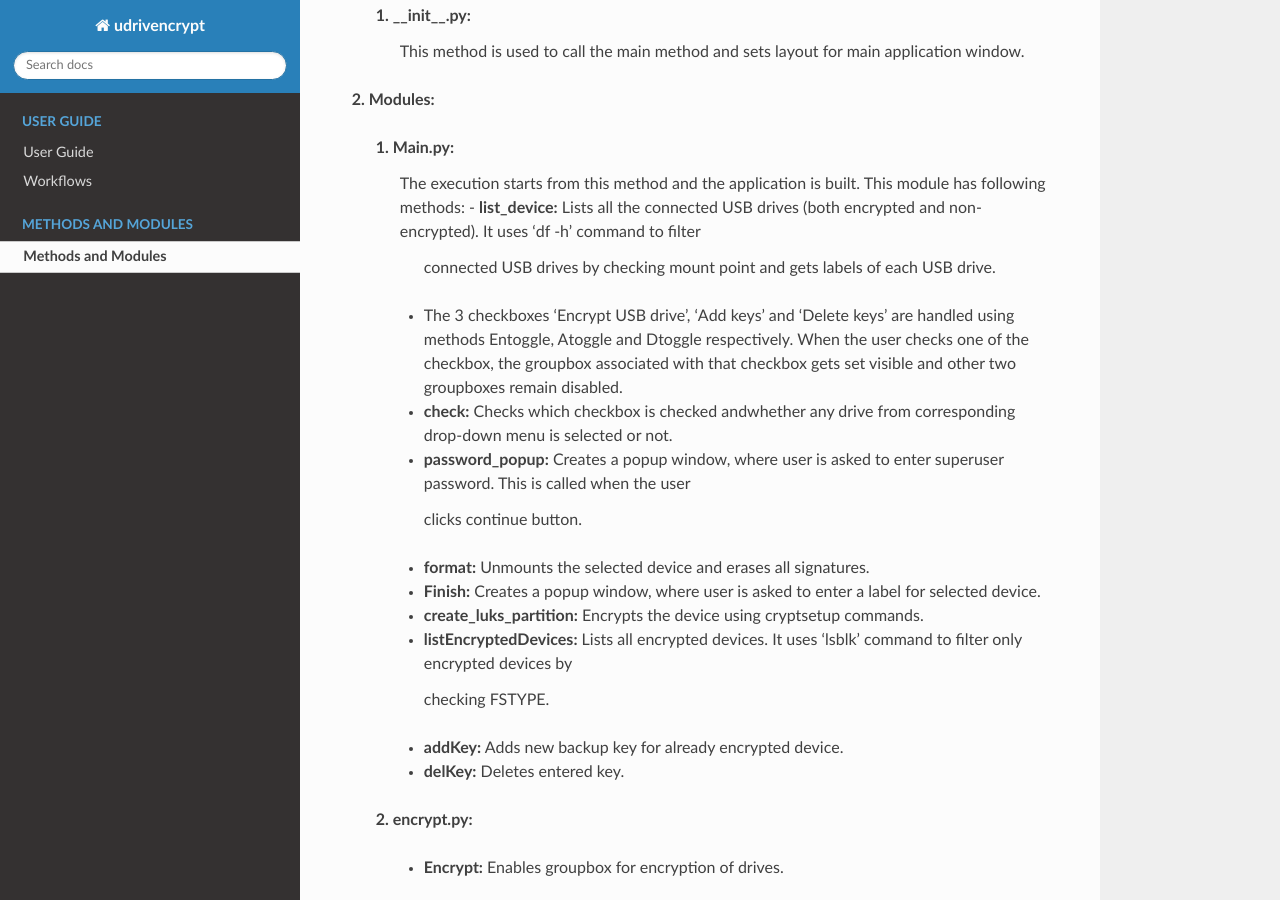
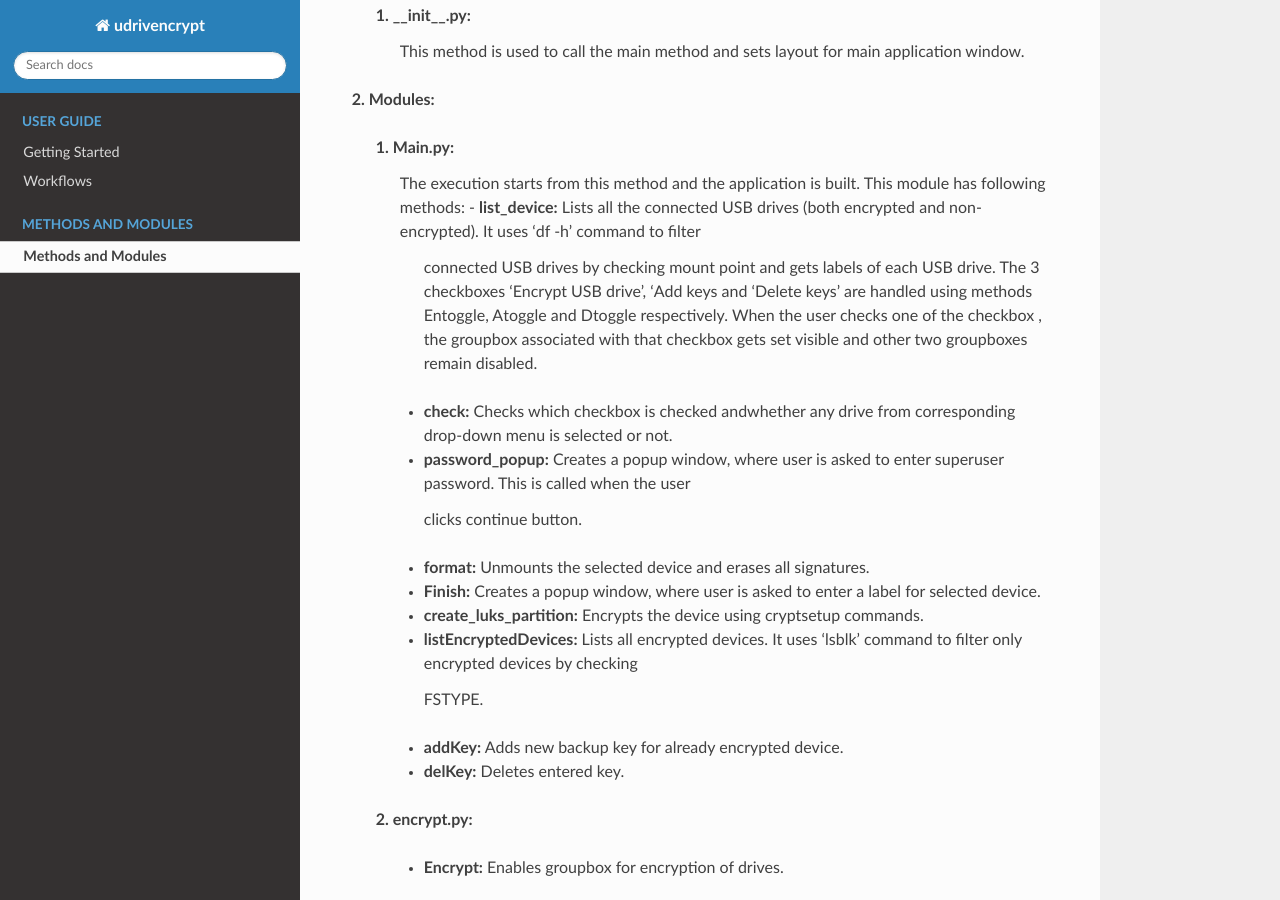
Before and after one commit to udrivencrypt/udrivencrypt, a Sphinx documentation site: the page built from docs/methods.rst, in a window 1280 px wide and 900 px high, scrolled down 324 px. Built offline with Sphinx 7.4.7 and the Read the Docs theme 2.0.0, drawn with Linux system fonts in a browser that asks for light colours; formulas are drawn with MathJax 3.

Commit message:
Updated documentation

```diff
--- a/docs/index.rst
+++ b/docs/index.rst
@@ -6,7 +6,7 @@
 udrivencrypt
 ============
 
-GUI to encrypt USB Drives.
+GUI to encrypt USB drives using LUKS.
 
 
 .. toctree::
--- a/docs/methods.rst
+++ b/docs/methods.rst
@@ -17,10 +17,9 @@ The methods and modules written to develop this GUI are as follows.
                 The execution starts from this method and the application is built.
                 This module has following methods:
                 -  \ **list\_device:** Lists all the connected USB drives (both encrypted and non-encrypted). It uses 'df -h' command to filter
-                  connected USB drives by checking mount point and gets labels of each USB drive.
-                - The 3 checkboxes ‘Encrypt USB drive’, ‘Add keys’ and ‘Delete keys’ are handled using methods Entoggle, Atoggle and Dtoggle
-                  respectively. When the user checks one of the checkbox, the groupbox associated with that checkbox gets set visible and other
-                  two groupboxes remain disabled.
+                  connected USB drives by checking mount point and gets labels of each USB drive. The 3 checkboxes ‘Encrypt USB drive’, ‘Add keys
+                  and ‘Delete keys’ are handled using methods Entoggle, Atoggle and Dtoggle respectively. When the user checks one of the checkbox
+                  , the groupbox associated with that checkbox gets set visible and other two groupboxes remain disabled.
 
                 -  \ **check:** Checks which checkbox is checked andwhether any drive from corresponding drop-down menu is selected or  not.
 
@@ -33,8 +32,8 @@ The methods and modules written to develop this GUI are as follows.
 
                 -  \ **create\_luks\_partition:** Encrypts the device using cryptsetup commands.
 
-                -  \ **listEncryptedDevices:** Lists all encrypted devices. It uses 'lsblk' command to filter only encrypted devices by
-                  checking FSTYPE.
+                -  \ **listEncryptedDevices:** Lists all encrypted devices. It uses 'lsblk' command to filter only encrypted devices by checking
+                  FSTYPE.
 
                 -  \ **addKey:** Adds new backup key for already    encrypted device.
 
--- a/docs/user.rst
+++ b/docs/user.rst
@@ -1,9 +1,9 @@
-User Guide
-==========
+Getting Started
+===============
 
 **1. \ Introduction**
-         USB drives have become inseparable part of our lives. Providing security to the data in them has become a topic of concern. LUKS is the
-specification that allows encryption of USB drives but the process is not easily understood by people less connected to shell commands and LUKS.
+         USB drives have become inseparable part of our lives. Providing security to the data in them has become a topic of concern.
+         LUKS is the specification that allows encryption of USB drives but the process is not easily understood by people less connected to shellcommands and LUKS.
         udrivencrypt provides a GUI for performing encryption of USB drives where users will just have to click buttons and enter data as guided. This the main objective of udrivencrypt is to make encryption easy for not so technical people and prohibiting access to unauthorized people.
 
 **2. \ Features**
@@ -44,20 +44,22 @@ specification that allows encryption of USB drives but the process is not easily
 **3. \ Installation**
 
         a. Create virtual environment:
-                $python3 -m venv v1
+
+                $ python3 -m venv v1
            (Here v1 is virtual environment name)
 
-                $source v1/bin/activate
+                $ source v1/bin/activate
            (To activate your virtual environment)
+
 
         b. Clone project from github:
 
-                $git clone `*https://github.com/udrivencrypt/udrivencrypt.git* <https://github.com/udrivencrypt/udrivencrypt.git>`__
+                $ git clone `*https://github.com/udrivencrypt/udrivencrypt.git* <https://github.com/udrivencrypt/udrivencrypt.git>`__
 
 
         c. Install the prerequisites to run the application:
 
-                $pip install -r requirement.txt
+                $ pip install -r requirement.txt
 
 
         d. Build the application:
```
